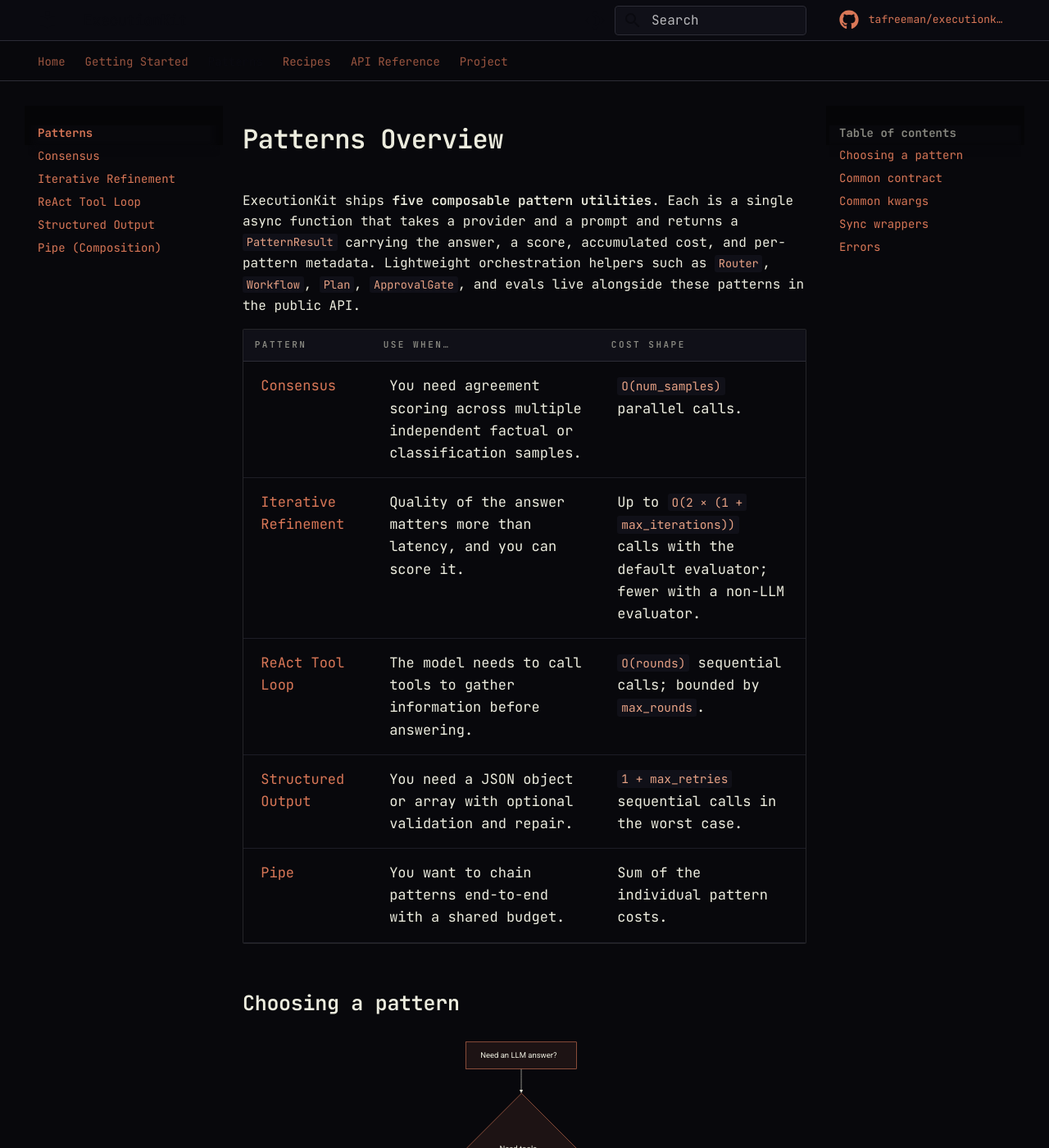
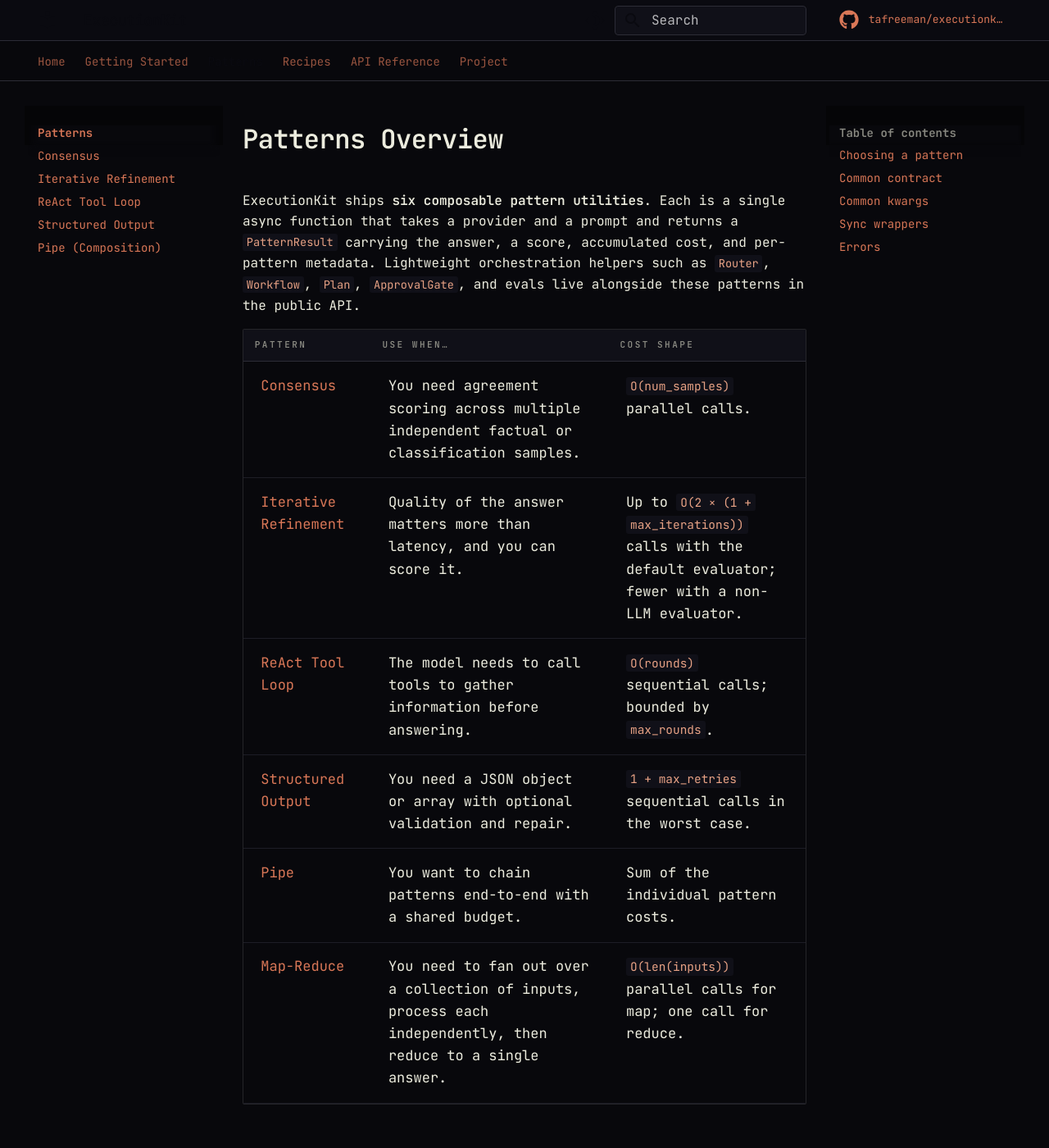
Before and after one commit to tafreeman/executionkit, an MkDocs documentation site: the page built from docs/patterns/index.md, in a window 1280 px wide and 1400 px high. Shown: the whole window at 82% size. Built offline with MkDocs 1.6.1 and Material for MkDocs 9.7.7, drawn with Linux system fonts in a browser that asks for light colours; comment, search, counter and statistics services are not loaded.

Commit message:
docs(patterns): list map-reduce in the patterns index (#19)
The map-reduce pattern and its docs/patterns/map-reduce.md page already ship, but the patterns overview still said five patterns and omitted the row and flowchart node. Add them. Docs only.

````diff
--- a/docs/patterns/index.md
+++ b/docs/patterns/index.md
@@ -1,6 +1,6 @@
 # Patterns Overview
 
-ExecutionKit ships **five composable pattern utilities**. Each is a single async function that takes a provider and a prompt and returns a `PatternResult` carrying the answer, a score, accumulated cost, and per-pattern metadata. Lightweight orchestration helpers such as `Router`, `Workflow`, `Plan`, `ApprovalGate`, and evals live alongside these patterns in the public API.
+ExecutionKit ships **six composable pattern utilities**. Each is a single async function that takes a provider and a prompt and returns a `PatternResult` carrying the answer, a score, accumulated cost, and per-pattern metadata. Lightweight orchestration helpers such as `Router`, `Workflow`, `Plan`, `ApprovalGate`, and evals live alongside these patterns in the public API.
 
 | Pattern | Use when… | Cost shape |
 |---------|-----------|------------|
@@ -9,6 +9,7 @@
 | [ReAct Tool Loop](react-loop.md) | The model needs to call tools to gather information before answering. | `O(rounds)` sequential calls; bounded by `max_rounds`. |
 | [Structured Output](structured.md) | You need a JSON object or array with optional validation and repair. | `1 + max_retries` sequential calls in the worst case. |
 | [Pipe](pipe.md) | You want to chain patterns end-to-end with a shared budget. | Sum of the individual pattern costs. |
+| [Map-Reduce](map-reduce.md) | You need to fan out over a collection of inputs, process each independently, then reduce to a single answer. | `O(len(inputs))` parallel calls for map; one call for reduce. |
 
 ## Choosing a pattern
 
@@ -22,11 +23,14 @@
     F -- yes --> G[Consensus]
     F -- no --> K{Need JSON<br/>with validation?}
     K -- yes --> L[Structured Output]
-    K -- no --> H[Single completion<br/>via Provider directly]
+    K -- no --> M{Have a collection<br/>of inputs to process?}
+    M -- yes --> N[Map-Reduce]
+    M -- no --> H[Single completion<br/>via Provider directly]
     C --> I{Need multi-step?}
     E --> I
     G --> I
     L --> I
+    N --> I
     I -- yes --> J[Pipe to chain them]
 ```
 
````
